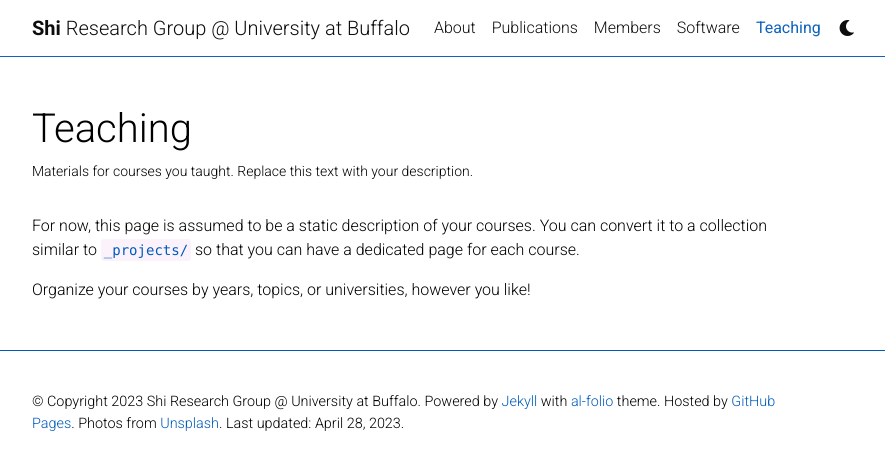
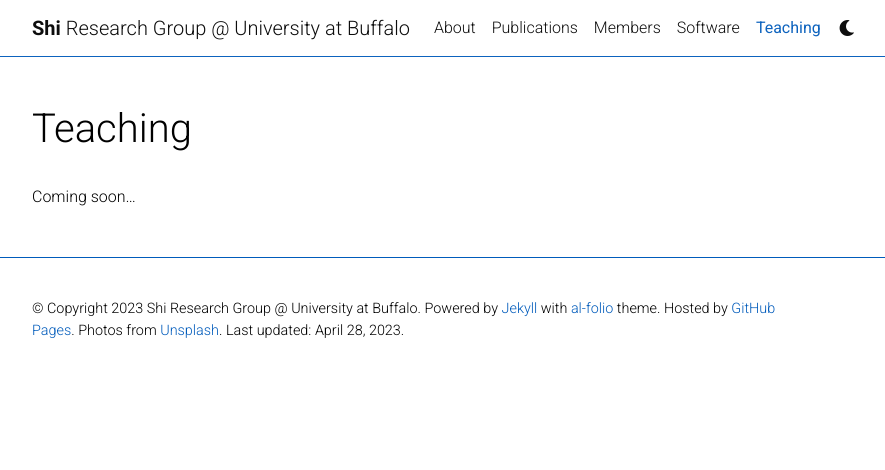
Before and after one commit to ShiResearchGroup/shiresearchgroup.github.io, a Jekyll site: the page built from _pages/teaching.md, in a window 1280 px wide. Shown: the top 470 px of the page, without its empty margins (223-1108 px from the left). Built offline with Jekyll 4.4.1, drawn with Linux system fonts in a browser that asks for light colours; comment, search, counter and statistics services are not loaded; a style sheet for code colours, icons or effects is not loaded.

Commit message:
update teaching

```diff
--- a/_pages/teaching.md
+++ b/_pages/teaching.md
@@ -2,11 +2,9 @@
 layout: page
 permalink: /teaching/
 title: Teaching
-description: Materials for courses you taught. Replace this text with your description.
+description:
 nav: true
 nav_order: 5
 ---
 
-For now, this page is assumed to be a static description of your courses. You can convert it to a collection similar to `_projects/` so that you can have a dedicated page for each course.
-
-Organize your courses by years, topics, or universities, however you like!
+Coming soon...
```
